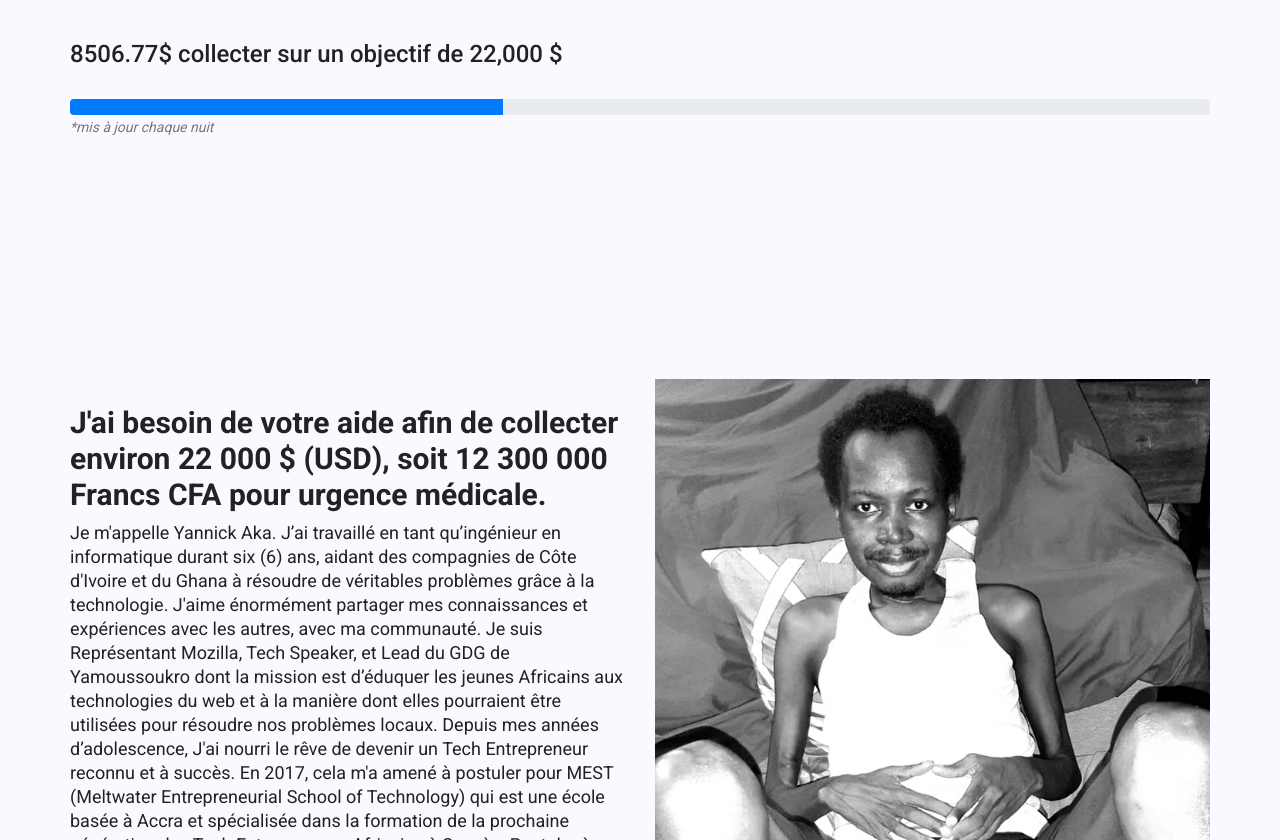
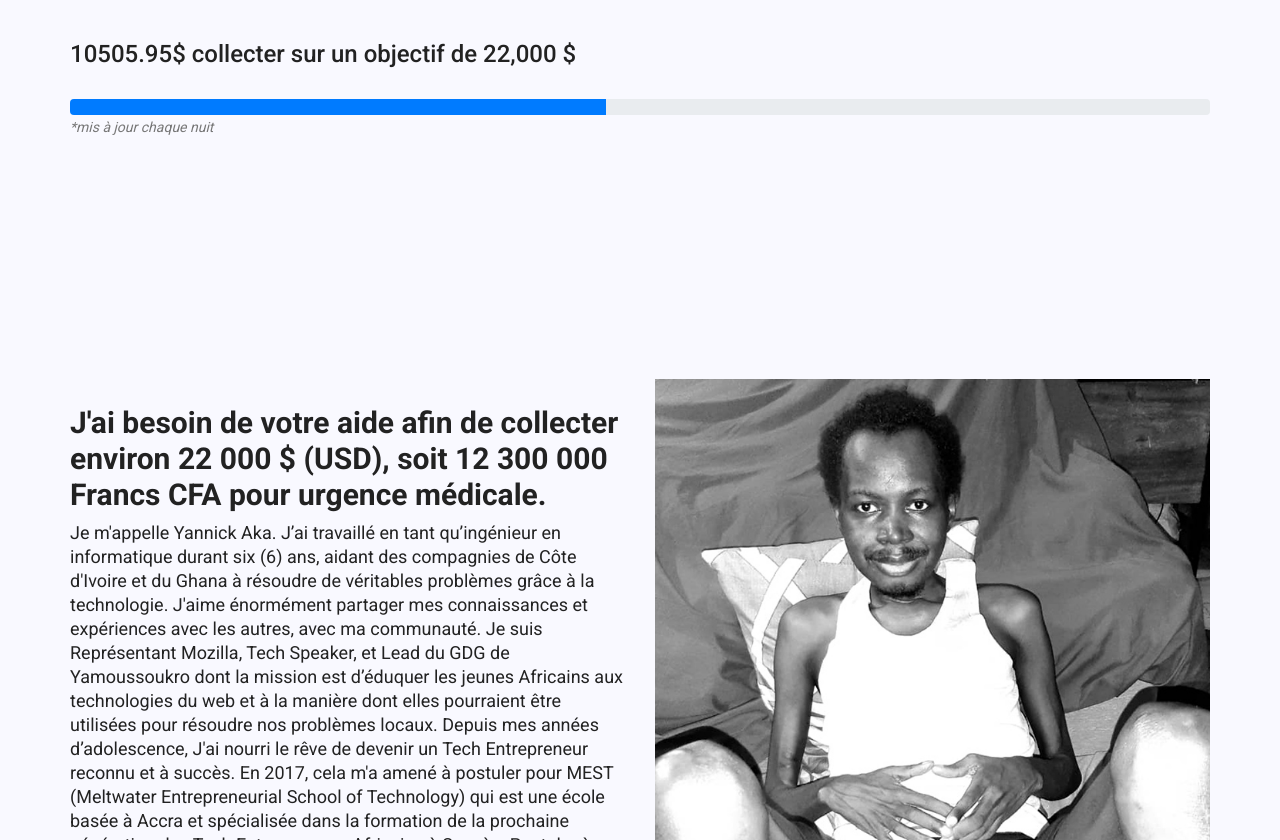
Before and after one commit to medical-urgency-yannick/medical-urgency, a plain HTML site: page fr/index.html in a window 1280 px wide. Shown: the part 900-1740 px from the top of the page. Drawn offline with Linux system fonts and the light colour scheme.

Commit message:
update collected amount

```diff
--- a/fr/index.html
+++ b/fr/index.html
@@ -95,12 +95,12 @@
 
 	<section class="blog_area single-post-area p_0_120">
 		<div class="container">
-			<h3 class="mb-30 title_color">8506.77$ collecter sur un objectif de 22,000 $</h3>
+			<h3 class="mb-30 title_color">10505.95$ collecter sur un objectif de 22,000 $</h3>
 			<div class="row">
 				<div class="col-lg-12">
 					<div class="percentage">
 						<div class="progress">
-							<div class="progress-bar color-8" role="progressbar" style="width:38%" aria-valuenow="38"
+							<div class="progress-bar color-8" role="progressbar" style="width:47%" aria-valuenow="47"
 								aria-valuemin="0" aria-valuemax="100"></div>
 						</div>
 					</div>
```
Also changed, not shown: index.html (+2 -2 lines).
